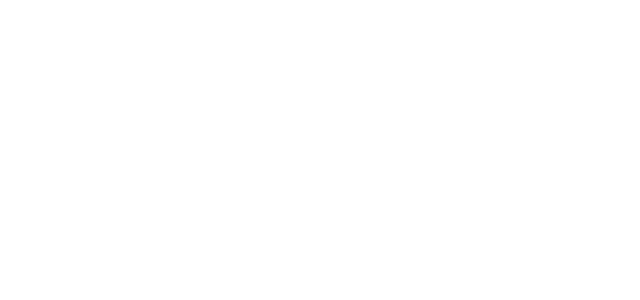
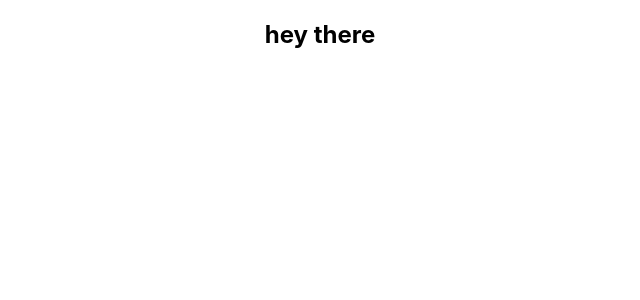
Before and after one commit to Hasanat902/react-food-shop, a React (Create React App) app: page / in a window 1280 px wide. Shown: the top 300 px of the page, without its empty margins (320-960 px from the left). Built offline with nearby package versions, Linux system fonts and the light colour scheme.

Commit message:
project initialization

```diff
--- a/src/App.js
+++ b/src/App.js
@@ -4,7 +4,7 @@ import './App.css';
 function App() {
   return (
     <div className="App">
-
+      <h2>hey there</h2>
     </div>
   );
 }
```
